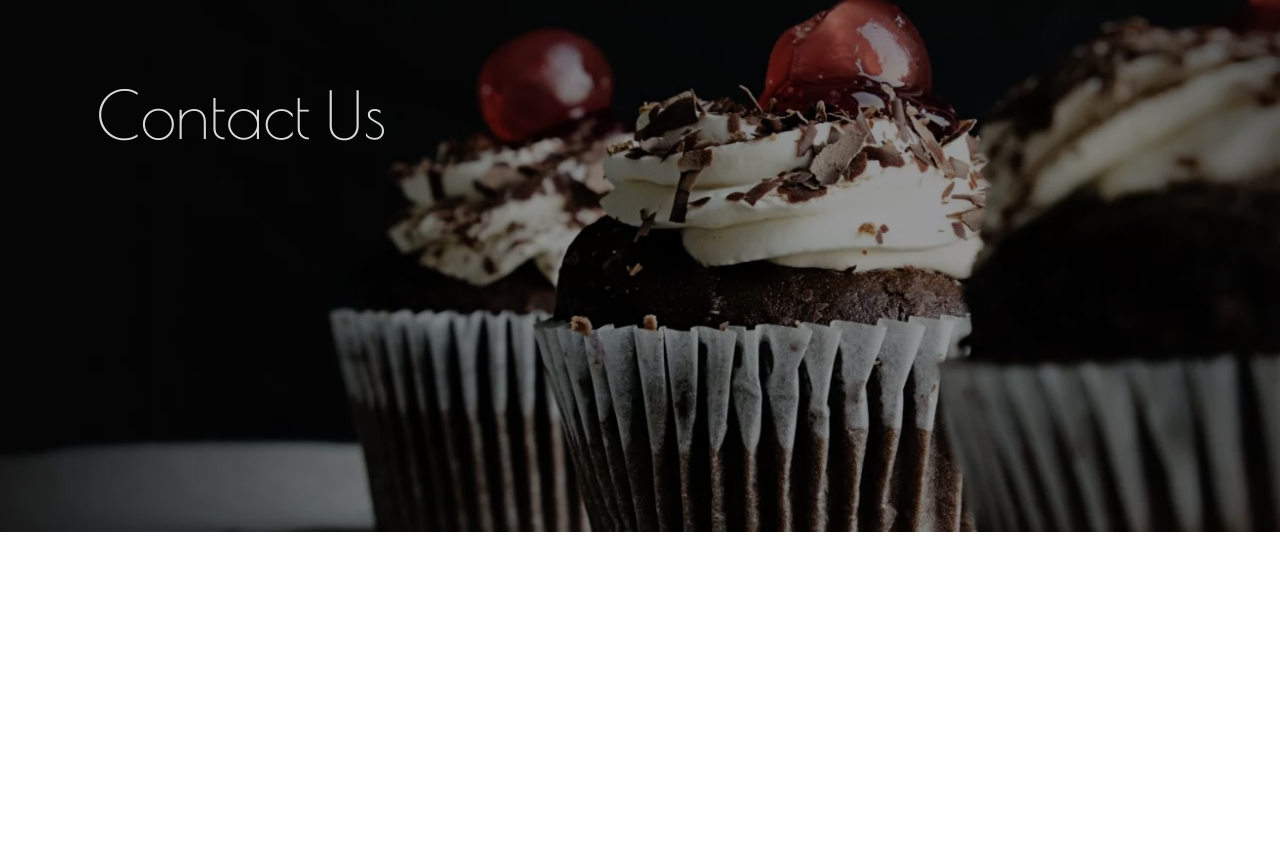
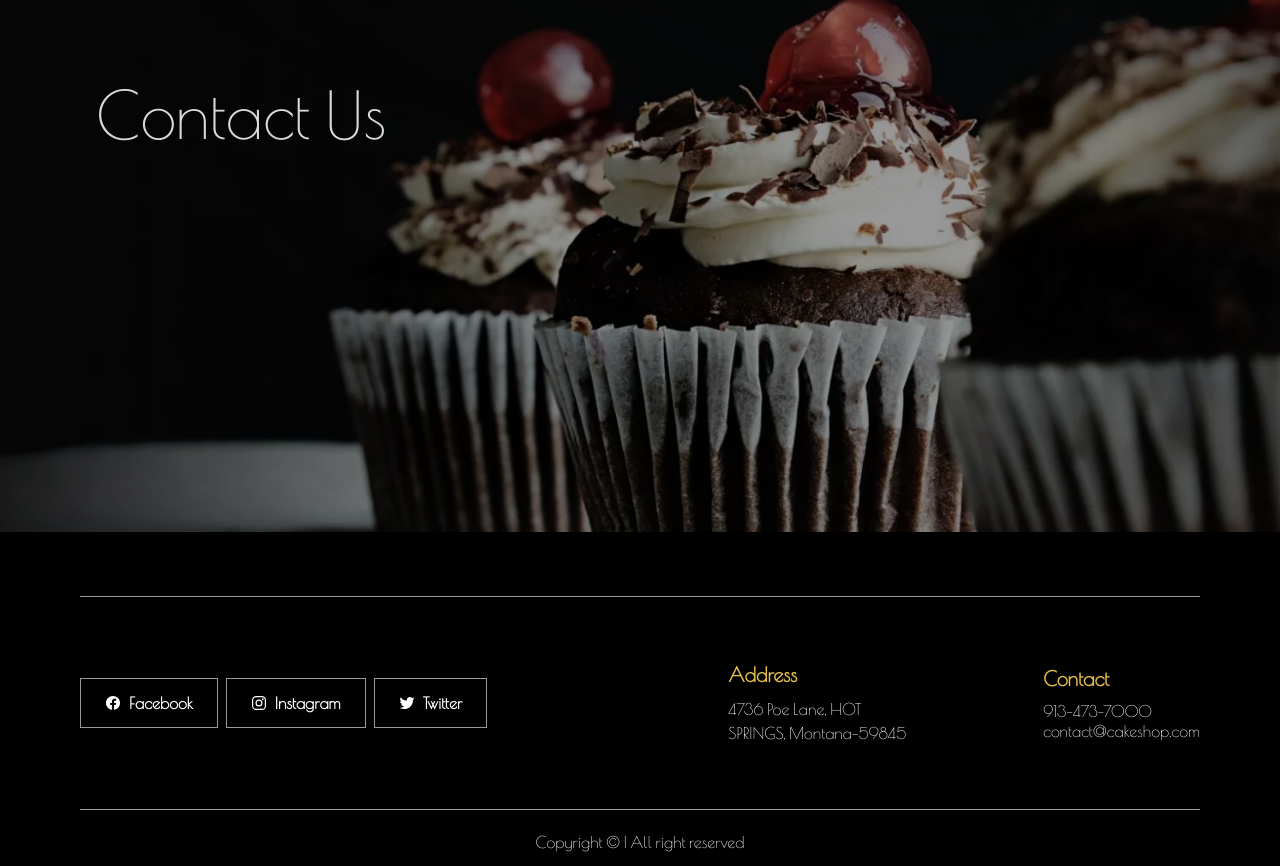
Before and after one commit to UsamaMansoor026/Cake_Shop, a React (Vite) app: page /contact in a window 1280 px wide. Shown: the part 269-1135 px from the top of the page. Before the commit the page ends 801 px from the top, so only its background shows below. Built offline with nearby package versions, Linux system fonts and the light colour scheme; the HTML template or start-up script is replaced by a standard one.

Commit message:
Home page completed

```diff
--- a/src/App.jsx
+++ b/src/App.jsx
@@ -5,6 +5,7 @@ import Home from "./pages/Home";
 import Cakes from "./pages/Cakes";
 import About from "./pages/About";
 import Contact from "./pages/Contact";
+import Footer from "./components/Footer";
 
 function App() {
   return (
@@ -17,6 +18,8 @@ function App() {
         <Route path="/about" element={<About />} />
         <Route path="/contact" element={<Contact />} />
       </Routes>
+
+      <Footer />
     </div>
   );
 }
--- /dev/null
+++ b/src/components/Footer.jsx
@@ -0,0 +1,53 @@
+import React from "react";
+import { Link } from "react-router-dom";
+
+const Footer = () => {
+  return (
+    <footer className="pt-16 pb-3">
+      <hr className="mx-3 md:mx-16 lg:mx-20 bg-white/60 h-[1px] border-none" />
+
+      <div className="my-16 mx-5 md:mx-16 lg:mx-20 flex flex-col justify-start items-start lg:gap-0 gap-9 lg:flex-row lg:justify-between lg:items-center">
+        {/* Social Links */}
+        <ul className="flex items-center gap-2 flex-wrap">
+          <li className="border border-white/60 py-3 px-6 flex items-center gap-2 cursor-pointer hover:text-primary-color hover:border-primary-color duration-200">
+            <a href="/" className="flex justify-center items-center">
+              <ion-icon name="logo-facebook"></ion-icon>
+            </a>
+            <span className="font-semibold">Facebook</span>
+          </li>
+          <li className="border border-white/60 py-3 px-6 flex items-center gap-2 cursor-pointer hover:text-primary-color hover:border-primary-color duration-200">
+            <a href="/" className="flex justify-center items-center">
+              <ion-icon name="logo-instagram"></ion-icon>
+            </a>
+            <span className="font-semibold">Instagram</span>
+          </li>
+          <li className="border border-white/60 py-3 px-6 flex items-center gap-2 cursor-pointer hover:text-primary-color hover:border-primary-color duration-200">
+            <a href="/" className="flex justify-center items-center">
+              <ion-icon name="logo-twitter"></ion-icon>
+            </a>
+            <span className="font-semibold">Twitter</span>
+          </li>
+        </ul>
+
+        {/* Address and contact number */}
+        <div className="flex items-center justify-between flex-wrap">
+          <div className="w-[60%] lg:w-[40%] flex flex-col gap-2">
+            <p className="text-primary-color font-semibold text-xl">Address</p>
+            <p className="">4736 Poe Lane, HOT SPRINGS, Montana-59845</p>
+          </div>
+          <div className="flex flex-col gap-2">
+            <p className="text-primary-color font-semibold text-xl">Contact</p>
+            <p className="leading-tight">
+              913-473-7000 <br /> contact@cakeshop.com
+            </p>
+          </div>
+        </div>
+      </div>
+
+      <hr className="mx-3 md:mx-16 lg:mx-20 bg-white/60 h-[1px] border-none" />
+      <p className="text-center mt-5">Copyright &copy; | All right reserved</p>
+    </footer>
+  );
+};
+
+export default Footer;
```
Also changed, not shown: 1 other file (tests, documents, lock files or other folders).
